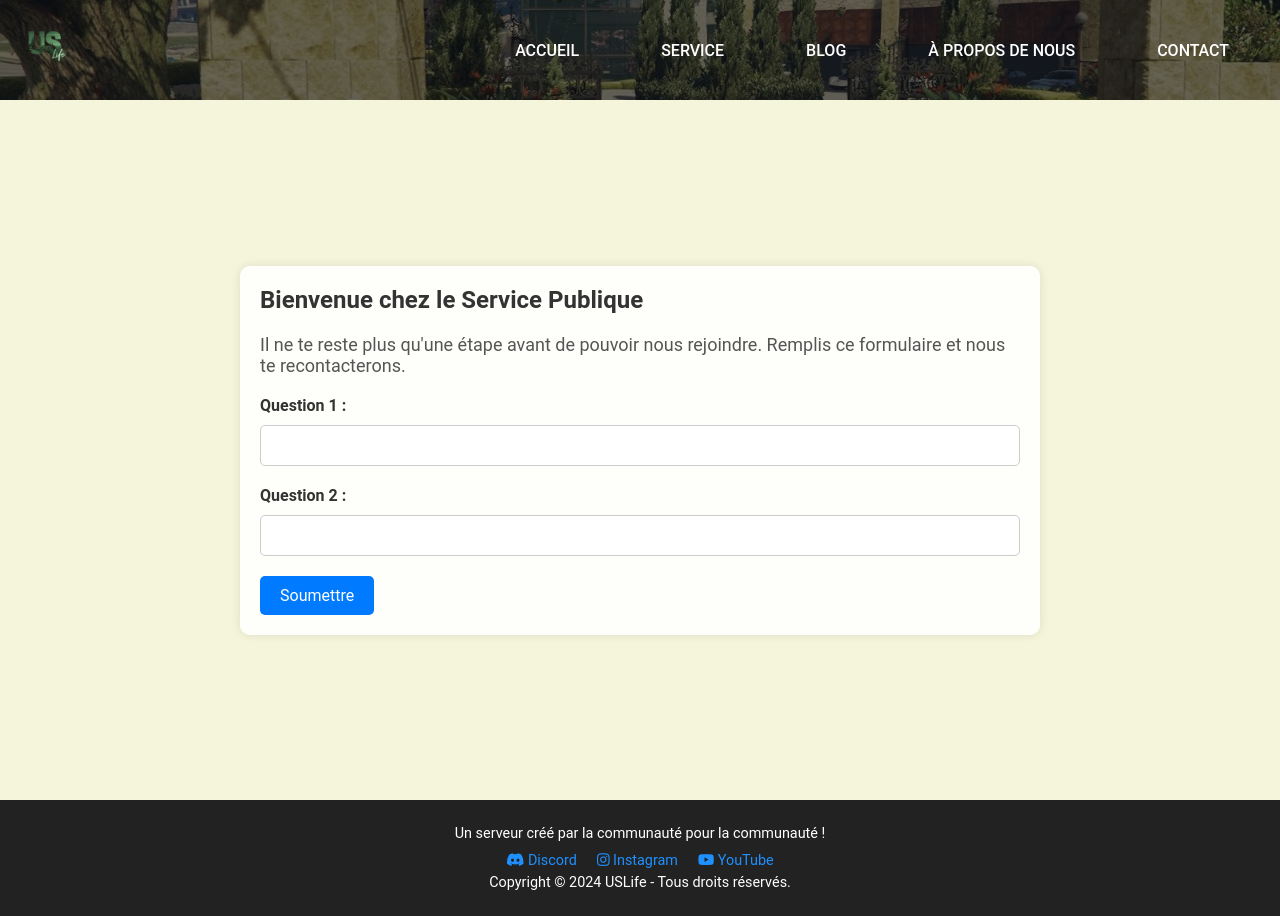
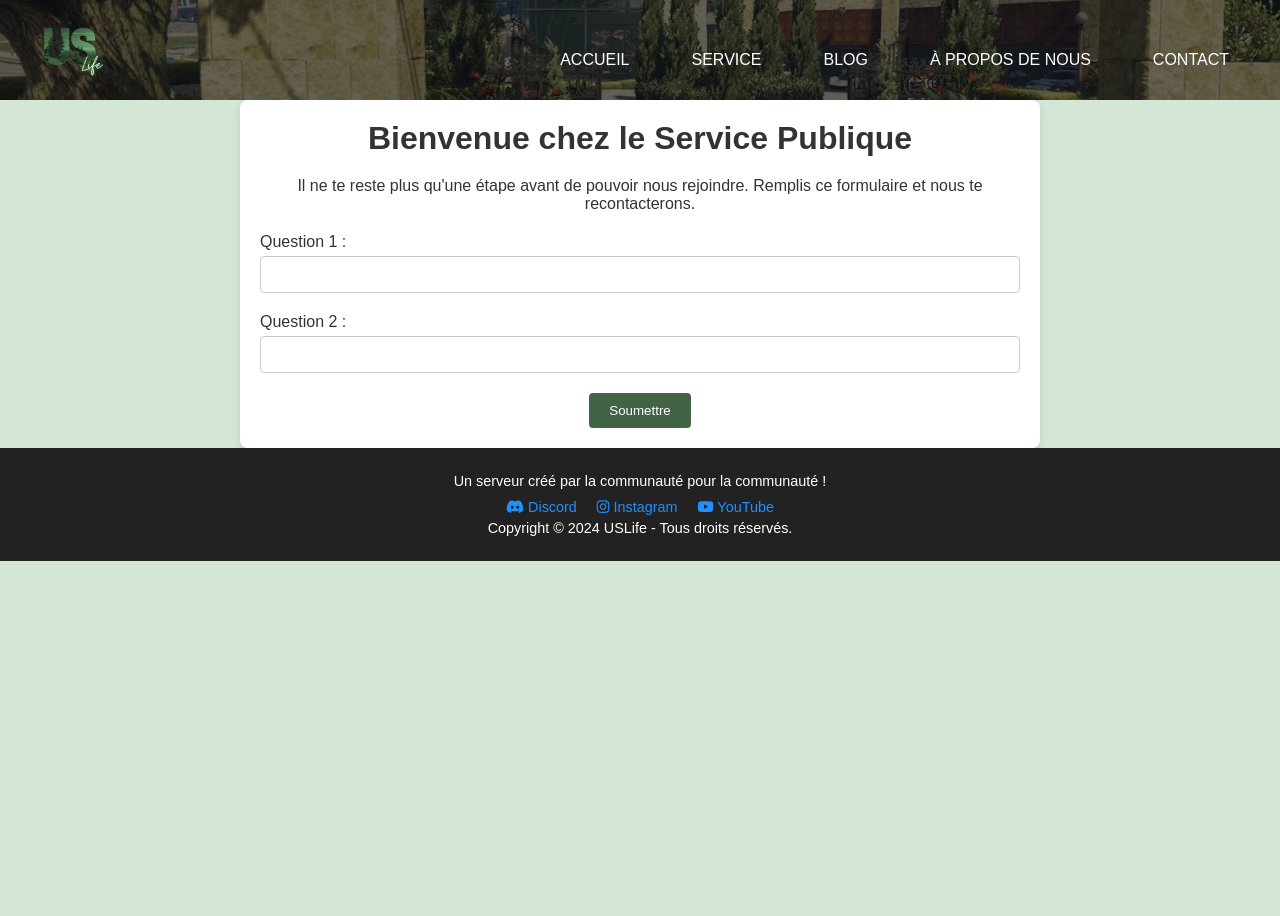
Before and after one commit to dk-unhuit/gtarp, a Node server app: page /clan/service_publique in a window 1280 px wide. After the commit the page ends 561 px from the top, so only its background shows below. Run offline with Node 20, Linux system fonts and the light colour scheme; the visitor is signed in with stand-in values (Sample User, id 1); some libraries are stand-ins or nearby versions.

Commit message:
couleur questionnaire

```diff
--- a/public/stylequestionnaire.css
+++ b/public/stylequestionnaire.css
@@ -2,12 +2,7 @@
     padding: 0;
     margin: 0;
     box-sizing: border-box;
-    font-family: 'Roboto', sans-serif;
-}
-
-body {
-    background-color: #f5f5dc; /* Couleur beige */
-    color: #333;
+    font-family: 'Century Gothic', sans-serif;
 }
 
 header {
@@ -20,20 +15,20 @@ header {
     color: #fff;
 }
 
-.logo img {
-    max-width: 50px;
+.logo a img {
+    max-width: 80px; /* Ajustez cette valeur selon la taille souhaitée */
     height: auto;
+    display: block;
+    position: absolute;
+    top: 10px; /* Ajustez cette valeur pour déplacer le logo verticalement */
+    left: 30px; /* Ajustez cette valeur pour déplacer le logo horizontalement */
 }
 
 nav ul {
     list-style: none;
+    float: right;
     display: flex;
-    margin: 0;
-    padding: 0;
-}
-
-nav ul li {
-    margin-left: 20px;
+    margin-top: 20px;
 }
 
 nav ul li a {
@@ -42,6 +37,7 @@ nav ul li a {
     padding: 10px 20px;
     text-transform: uppercase;
     border: 1px solid transparent;
+    margin: 10px;
     font-weight: 500;
     transition: background 0.6s ease, color 0.6s ease;
 }
@@ -52,66 +48,156 @@ nav ul li.active a {
     color: #000;
 }
 
-main {
+.principale {
+    max-width: 114rem;
+    margin: auto;
     padding: 20px;
+    display: flex;
+    justify-content: space-between;
+    align-items: center;
+}
+
+.titre {
+    position: absolute;
+    top: 47%; /* Ajustez cette valeur pour déplacer le logo verticalement */
+    left: 50%;
+    transform: translate(-50%, -50%); /* Centrer horizontalement */
+    text-align: center;
+}
+
+.titre-logo {
+    max-width: 200px; /* Ajustez cette valeur selon la taille souhaitée */
+    height: auto;
+    margin-bottom: 20px; /* Espace entre le logo et le texte */
+}
+
+.bouton {
+    position: absolute;
+    top: 70%;
+    left: 50%;
+    transform: translate(-50%, -50%);
+    text-align: center;
+}
+
+.bouton a {
+    color: #fff;
+    text-decoration: none;
+    border: 1px solid #fff;
+    padding: 10px 20px;
+    margin: 0 10px;
+    transition: background 0.6s ease, color 0.6s ease;
+}
+
+.btn:hover {
+    background-color: #2B422D;
+    color: #fff;
+}
+
+#welcome {
+    margin-top: 20px;
+    color: #fff;
+    font-size: 24px;
+    position: absolute;
+    top: 65%; /* Ajustez cette valeur pour déplacer le texte verticalement */
+    left: 50%;
+    transform: translate(-50%, -50%);
+    text-align: center;
+}
+
+#google-form-link {
+    margin-top: 20px; /* Ajoutez cette ligne pour abaisser le bouton */
+    display: inline-block;
+}
+
+body {
+    background-color: #D4E6D5; /* Nouvelle couleur de fond plus douce */
+    color: #333; /* Couleur du texte pour un meilleur contraste */
+}
+
+.container {
+    max-width: 800px;
+    margin: auto;
+    padding: 20px;
+    background-color: #fff; /* Fond blanc pour le formulaire */
+    border-radius: 8px;
+    box-shadow: 0 4px 8px rgba(0, 0, 0, 0.1);
+}
+
+h1 {
+    text-align: center;
+    margin-bottom: 20px;
+}
+
+p {
+    text-align: center;
+    margin-bottom: 20px;
+}
+
+form {
+    display: flex;
+    flex-direction: column;
+}
+
+.question {
+    margin-bottom: 20px;
+}
+
+.question label {
+    display: block;
+    margin-bottom: 5px;
+}
+
+.question input[type="text"] {
+    width: 100%;
+    padding: 10px;
+    border: 1px solid #ccc;
+    border-radius: 4px;
+}
+
+button[type="submit"] {
+    align-self: center;
+    padding: 10px 20px;
+    border: none;
+    border-radius: 4px;
+    background-color: #426445;
+    color: #fff;
+    cursor: pointer;
+    transition: background-color 0.3s ease;
+}
+
+button[type="submit"]:hover {
+    background-color: #2B422D;
+}
+
+.footer {
+    background: #222;
+    color: #fff;
+    text-align: center;
+    padding: 20px 0;
+    font-size: 0.9rem;
+}
+
+.footer p {
+    margin: 5px 0;
+}
+
+.footer a {
+    color: #1e90ff;
+    text-decoration: none;
+    margin: 0 10px;
+}
+
+.footer a:hover {
+    text-decoration: underline;
+}
+
+.footer .social-links {
     display: flex;
     justify-content: center;
     align-items: center;
-    min-height: calc(100vh - 100px);
+    margin-top: 10px;
 }
 
-.container {
-    padding: 20px;
-    max-width: 800px;
-    margin: auto;
-    background: rgba(255, 255, 255, 0.9);
-    box-shadow: 0 0 10px rgba(0, 0, 0, 0.1);
-    border-radius: 10px;
+.footer .social-links a {
+    margin: 0 10px;
 }
-
-.container h1 {
-    margin-bottom: 20px;
-    font-size: 24px;
-    color: #333;
-}
-
-.container p {
-    margin-bottom: 20px;
-    font-size: 18px;
-    color: #555;
-}
-
-.container form .question {
-    margin-bottom: 20px;
-}
-
-.container form .question label {
-    display: block;
-    margin-bottom: 10px;
-    font-weight: bold;
-    color: #333;
-}
-
-.container form .question input[type="text"] {
-    width: 100%;
-    padding: 10px;
-    border: 1px solid #ccc;
-    border-radius: 5px;
-    font-size: 16px;
-}
-
-.container form button {
-    display: inline-block;
-    padding: 10px 20px;
-    background: #007bff;
-    color: #fff;
-    border: none;
-    border-radius: 5px;
-    font-size: 16px;
-    cursor: pointer;
-    transition: background 0.3s ease;
-}
-
-.container form button:hover {
-    background: #0056b3;
-}
--- a/views/service_publique.ejs
+++ b/views/service_publique.ejs
@@ -4,7 +4,7 @@
     <meta charset="UTF-8">
     <meta name="viewport" content="width=device-width, initial-scale=1.0">
     <title>Service Publique</title>
-    <link rel="stylesheet" href="/style.css"> <!-- Assurez-vous d'inclure style.css -->
+    <link rel="stylesheet" href="/style.css">
     <link rel="stylesheet" href="/stylequestionnaire.css">
     <script src="https://kit.fontawesome.com/a076d05399.js" crossorigin="anonymous"></script>
     <script>
```
